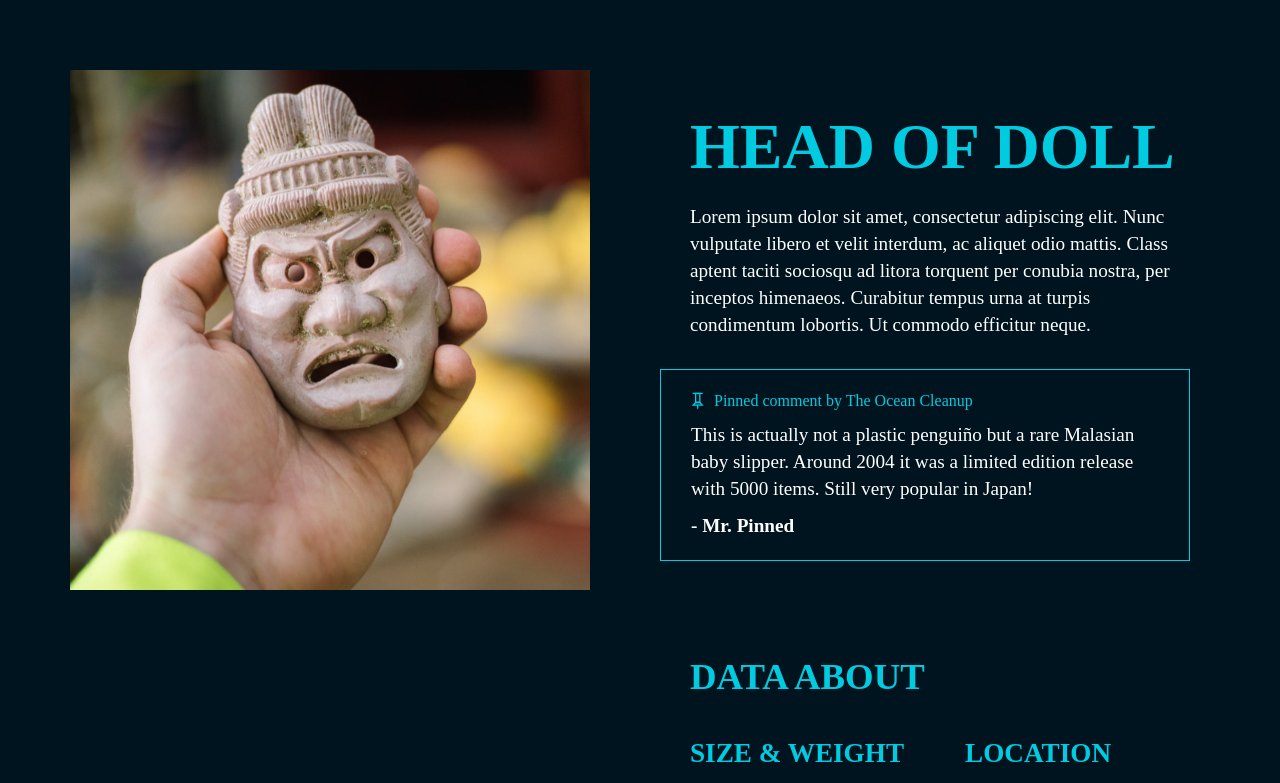
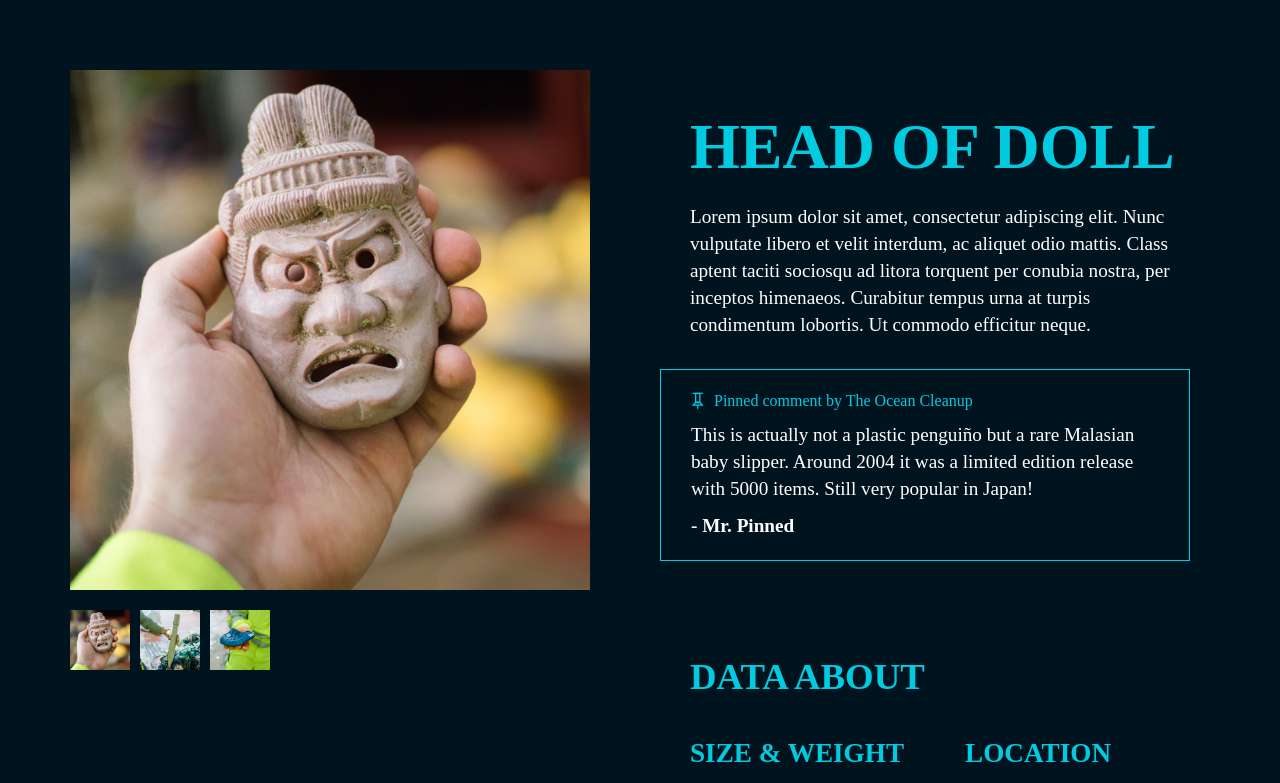
Before and after one commit to teunism/teunis-site, a React app: page /items/doll-head in a window 1280 px wide. Shown: the top 783 px of the page. Built offline with nearby package versions, Linux system fonts and the light colour scheme; a web font is replaced by a local one.

Commit message:
Add clickable images

```diff
--- a/src/components/Atoms/OverlayGrid/OverlayGrid.js
+++ b/src/components/Atoms/OverlayGrid/OverlayGrid.js
@@ -15,7 +15,7 @@ const OverlayGrid = ({ items }) => {
                         <figure className="overlay-grid__item-figure">
                             <img
                                 className="overlay-grid__item-image"
-                                src={item.image}
+                                src={item.images.mainImage}
                                 alt=""
                             />
                         </figure>
--- /dev/null
+++ b/src/components/Molecules/ItemImages/ItemImages.js
@@ -0,0 +1,32 @@
+import React, { useState } from "react";
+
+import "./ItemImages.scss";
+
+const ItemImages = ({ images }) => {
+    const [bigImage, setBigImage] = useState(images.mainImage);
+
+    return (
+        <div classNames="item-images">
+            <figure className="item-images__big-image-figure">
+                <img className="item-images__big-image" src={bigImage} alt="" />
+            </figure>
+
+            <div className="item-images__small-images-container">
+                {images.allImages.map((image) => (
+                    <figure className="item-images__small-image-figure">
+                        <img
+                            className="item-images__small-image"
+                            src={image}
+                            alt=""
+                            onClick={() => {
+                                setBigImage(image);
+                            }}
+                        />
+                    </figure>
+                ))}
+            </div>
+        </div>
+    );
+};
+
+export default ItemImages;
--- /dev/null
+++ b/src/components/Molecules/ItemImages/ItemImages.scss
@@ -0,0 +1,33 @@
+@import "../../../styles/global.scss";
+
+.item-images {
+}
+
+.item-images__big-image-figure {
+    position: relative;
+    width: 100%;
+    margin-bottom: gap(3);
+    padding-top: 100%;
+}
+.item-images__big-image {
+    position: absolute;
+    top: 0;
+    object-fit: cover;
+    width: 100%;
+    height: 100%;
+}
+
+.item-images__small-images-container {
+    display: flex;
+    gap: gap(2);
+}
+
+.item-images__small-image-figure {
+    width: 60px;
+    height: 60px;
+}
+.item-images__small-image {
+    object-fit: cover;
+    width: 100%;
+    height: 100%;
+}
--- a/src/components/Templates/ItemDetailTemplate/ItemDetailTemplate.js
+++ b/src/components/Templates/ItemDetailTemplate/ItemDetailTemplate.js
@@ -6,6 +6,7 @@ import { itemsData } from "../../../data/itemsData";
 import ItemInfo from "../../Molecules/ItemInfo/ItemInfo";
 import PinnedComment from "../../Molecules/PinnedComment/PinnedComment";
 import CommentSection from "../../Molecules/CommentSection/CommentSection";
+import ItemImages from "../../Molecules/ItemImages/ItemImages";
 
 import "./ItemDetailTemplate.scss";
 
@@ -14,18 +15,11 @@ const ItemDetailTemplate = () => {
     const item = itemsData.find((item) => item.url == itemUrl);
 
     const pinnedComment = item.comments.find((comment) => comment.pinned);
-
     return (
         <div className="item-detail-template">
             <div className="item-detail-template__images">
                 <div className="item-detail-template__images-inner">
-                    <figure className="item-detail-template__figure">
-                        <img
-                            className="item-detail-template__big-image"
-                            src={item.image}
-                            alt=""
-                        />
-                    </figure>
+                    <ItemImages images={item.images} />
                 </div>
             </div>
 
--- a/src/components/Templates/ItemDetailTemplate/ItemDetailTemplate.scss
+++ b/src/components/Templates/ItemDetailTemplate/ItemDetailTemplate.scss
@@ -21,6 +21,9 @@
     position: relative;
     width: 100%;
     padding-top: 100%;
+}
+.item-detail-template__figure:hover {
+    cursor: pointer;
 }
 .item-detail-template__big-image {
     position: absolute;
--- a/src/data/itemsData.js
+++ b/src/data/itemsData.js
@@ -7,8 +7,11 @@ export const itemsData = [
         title: "Plastic slipper",
         url: "plastic-slipper",
         patch: "pacific",
-        image: ExampleImageOne,
         intro: "Lorem ipsum dolor sit amet, consectetur adipiscing elit. Nunc vulputate libero et velit interdum, ac aliquet odio mattis. Class aptent taciti sociosqu ad litora torquent per conubia nostra, per inceptos himenaeos. Curabitur tempus urna at turpis condimentum lobortis. Ut commodo efficitur neque.",
+        images: {
+            mainImage: ExampleImageOne,
+            allImages: [ExampleImageOne, ExampleImageTwo, ExampleImageThree],
+        },
         data: {
             sizes: {
                 heightCm: "10",
@@ -77,8 +80,11 @@ export const itemsData = [
         title: "Head of doll",
         url: "doll-head",
         patch: "pacific",
-        image: ExampleImageTwo,
         intro: "Lorem ipsum dolor sit amet, consectetur adipiscing elit. Nunc vulputate libero et velit interdum, ac aliquet odio mattis. Class aptent taciti sociosqu ad litora torquent per conubia nostra, per inceptos himenaeos. Curabitur tempus urna at turpis condimentum lobortis. Ut commodo efficitur neque.",
+        images: {
+            mainImage: ExampleImageTwo,
+            allImages: [ExampleImageTwo, ExampleImageThree, ExampleImageOne],
+        },
         data: {
             sizes: {
                 heightCm: "10",
@@ -147,8 +153,11 @@ export const itemsData = [
         title: "Giant dart",
         url: "giant-dart",
         patch: "test",
-        image: ExampleImageThree,
         intro: "Lorem ipsum dolor sit amet, consectetur adipiscing elit. Nunc vulputate libero et velit interdum, ac aliquet odio mattis. Class aptent taciti sociosqu ad litora torquent per conubia nostra, per inceptos himenaeos. Curabitur tempus urna at turpis condimentum lobortis. Ut commodo efficitur neque.",
+        images: {
+            mainImage: ExampleImageThree,
+            allImages: [ExampleImageThree, ExampleImageOne, ExampleImageTwo],
+        },
         data: {
             sizes: {
                 heightCm: "10",
```
